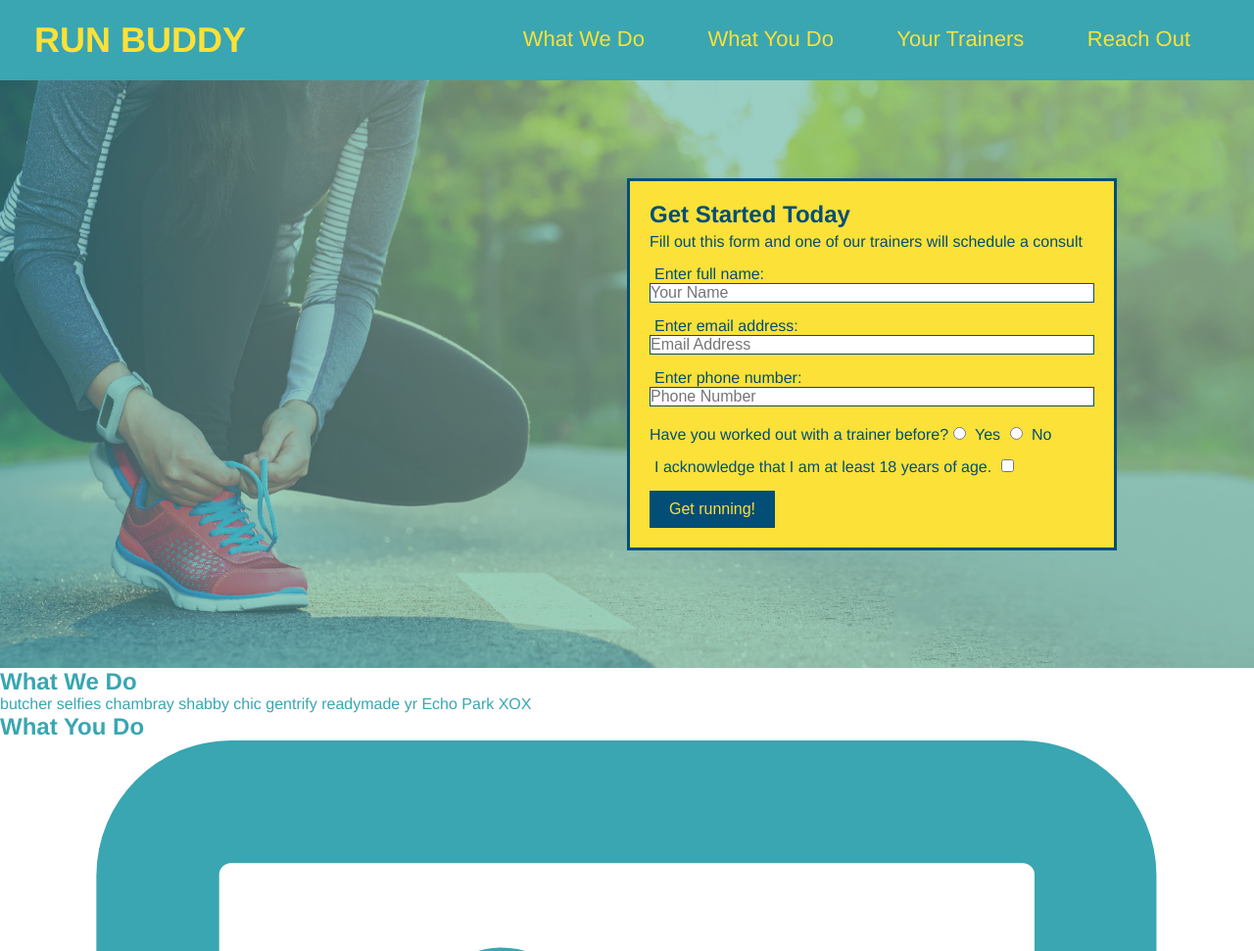
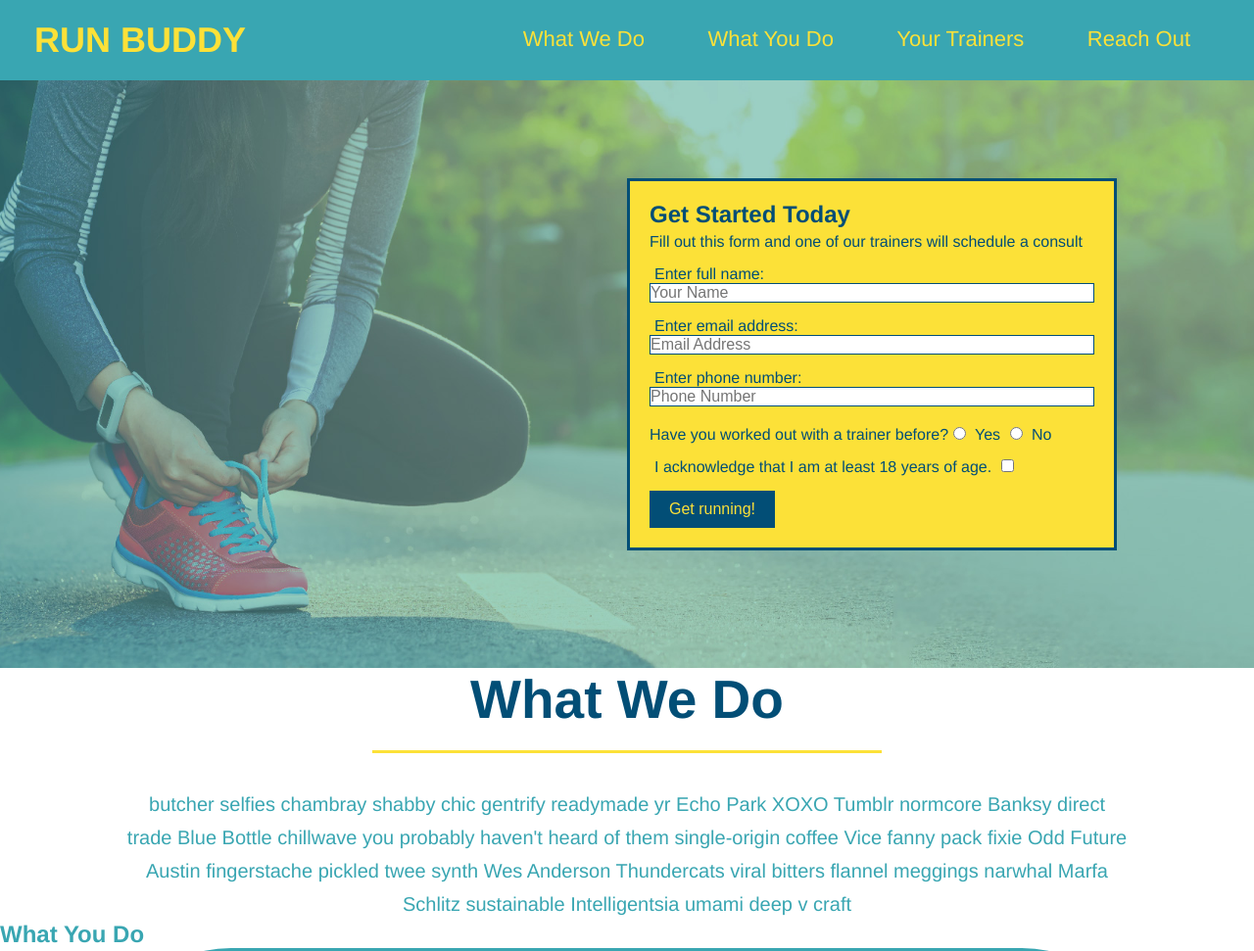
Before and after one commit to jsnbdrx/runbuddy, a plain HTML site: page runbuddy/index.html in a window 1280 px wide. Shown: the top 971 px of the page at 98% size. Drawn offline with Linux system fonts and the light colour scheme.

Commit message:
style what we do section

```diff
--- a/runbuddy/assets/css/style.css
+++ b/runbuddy/assets/css/style.css
@@ -111,3 +111,26 @@ header {
 }
 
 /* Hero Style End */
+
+.intro {
+    text-align: center;
+}
+
+.intro h2 {
+    /* add this alongside your other declarations */
+    display: inline-block;
+    font-size: 55px;
+    color: #024e76;
+    margin-bottom: 35px;
+    padding: 0 100px 20px 100px;
+    border-bottom: 3px solid;
+    border-color: #fce138;
+}
+
+.intro p {
+    line-height: 1.7;
+    color: #39a6b2;
+    width: 80%;
+    font-size: 20px;
+    margin: 0 auto;
+}
--- a/runbuddy/index.html
+++ b/runbuddy/index.html
@@ -74,10 +74,10 @@
 <!-- end hero -->
 
 <!-- "what we do" section -->
-    <section id="what we do">
+    <section id="what we do" class="intro">
         <h2>What We Do</h2>
         <p>
-            butcher selfies chambray shabby chic gentrify readymade yr Echo Park XOX
+            butcher selfies chambray shabby chic gentrify readymade yr Echo Park XOXO Tumblr normcore Banksy direct trade Blue Bottle chillwave you probably haven't heard of them single-origin coffee Vice fanny pack fixie Odd Future Austin fingerstache pickled twee synth Wes Anderson Thundercats viral bitters flannel meggings narwhal Marfa Schlitz sustainable Intelligentsia umami deep v craft
         </p>
     </section>
 
```
